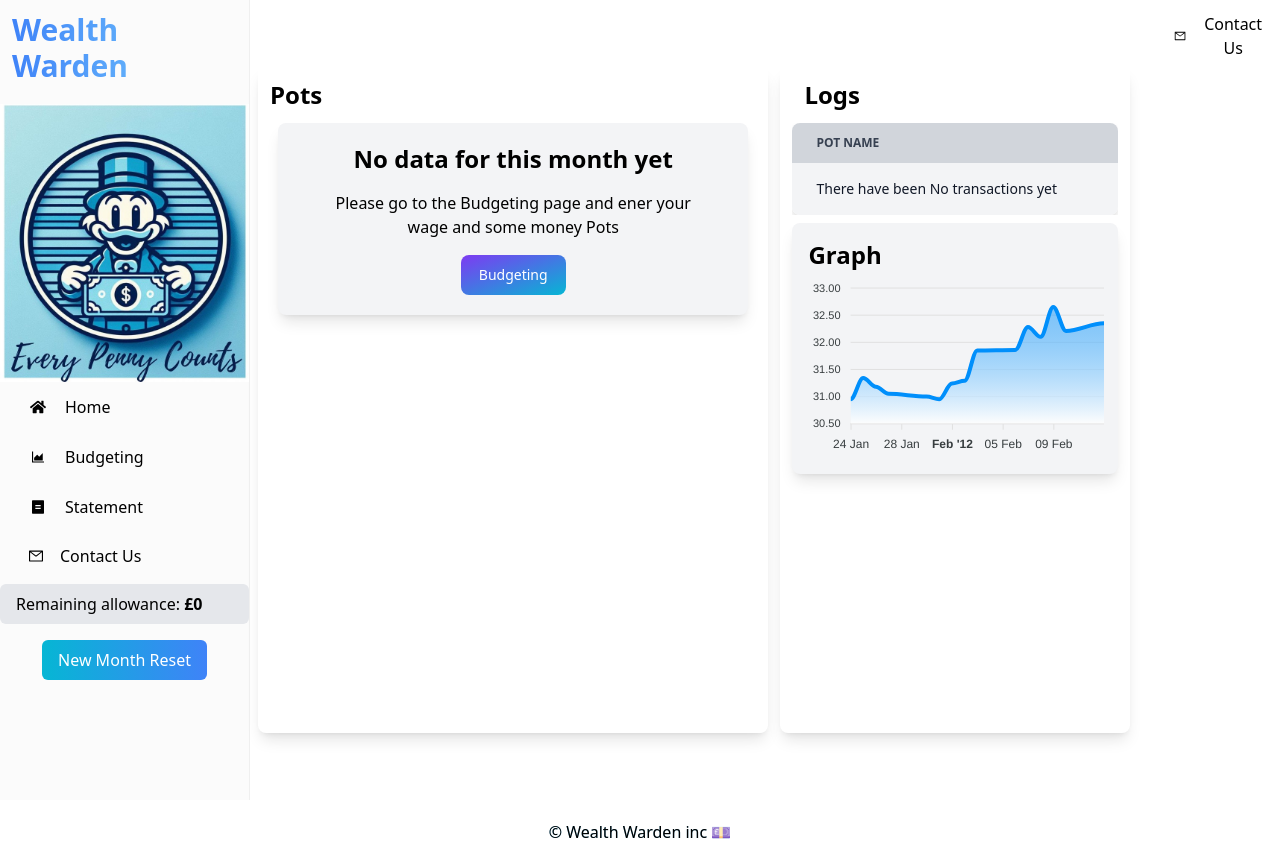
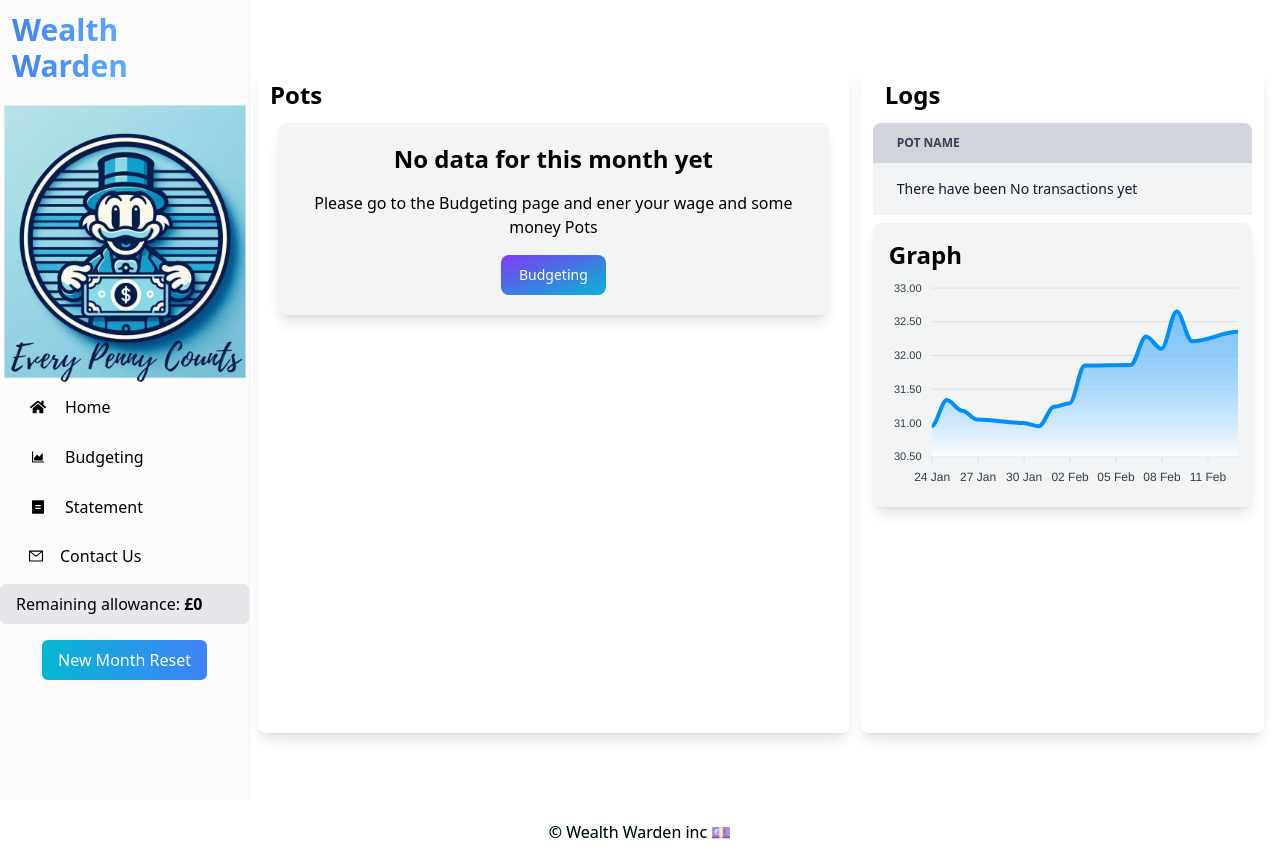
Before and after one commit to RossNE99/Wealth-Warden, a React (Vite) app: page / in a window 1280 px wide. Built offline with nearby package versions, Linux system fonts and the light colour scheme.

Commit message:
Removed unused contact

```diff
--- a/src/components/Navbar/Index.jsx
+++ b/src/components/Navbar/Index.jsx
@@ -69,7 +69,6 @@ function Navbar({ children }) {
           </div>
         </Sidebar>
         {children}
-        <Contact showModal={toggled} setShowModal={setToggled} />
       </div>
     </>
   );
```
